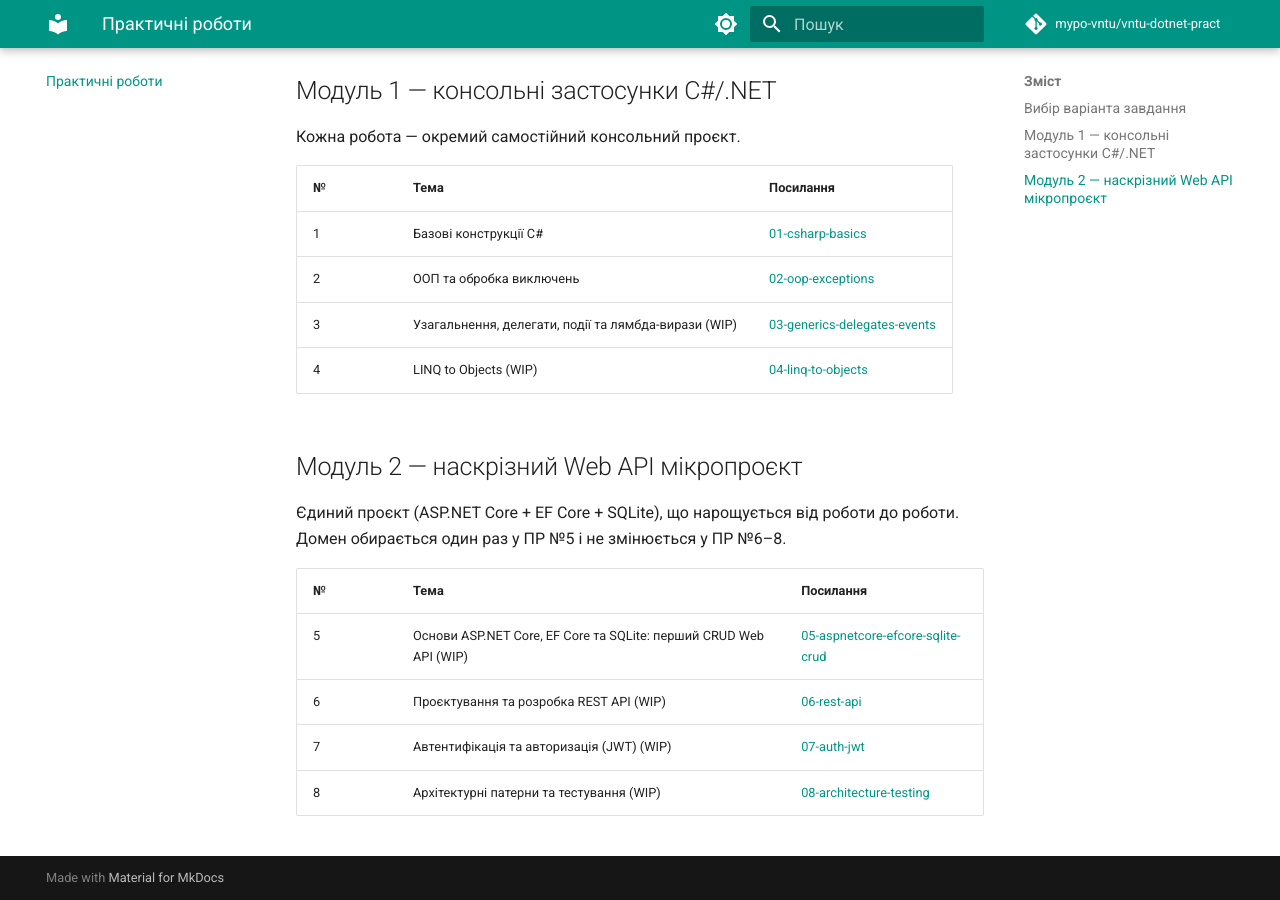
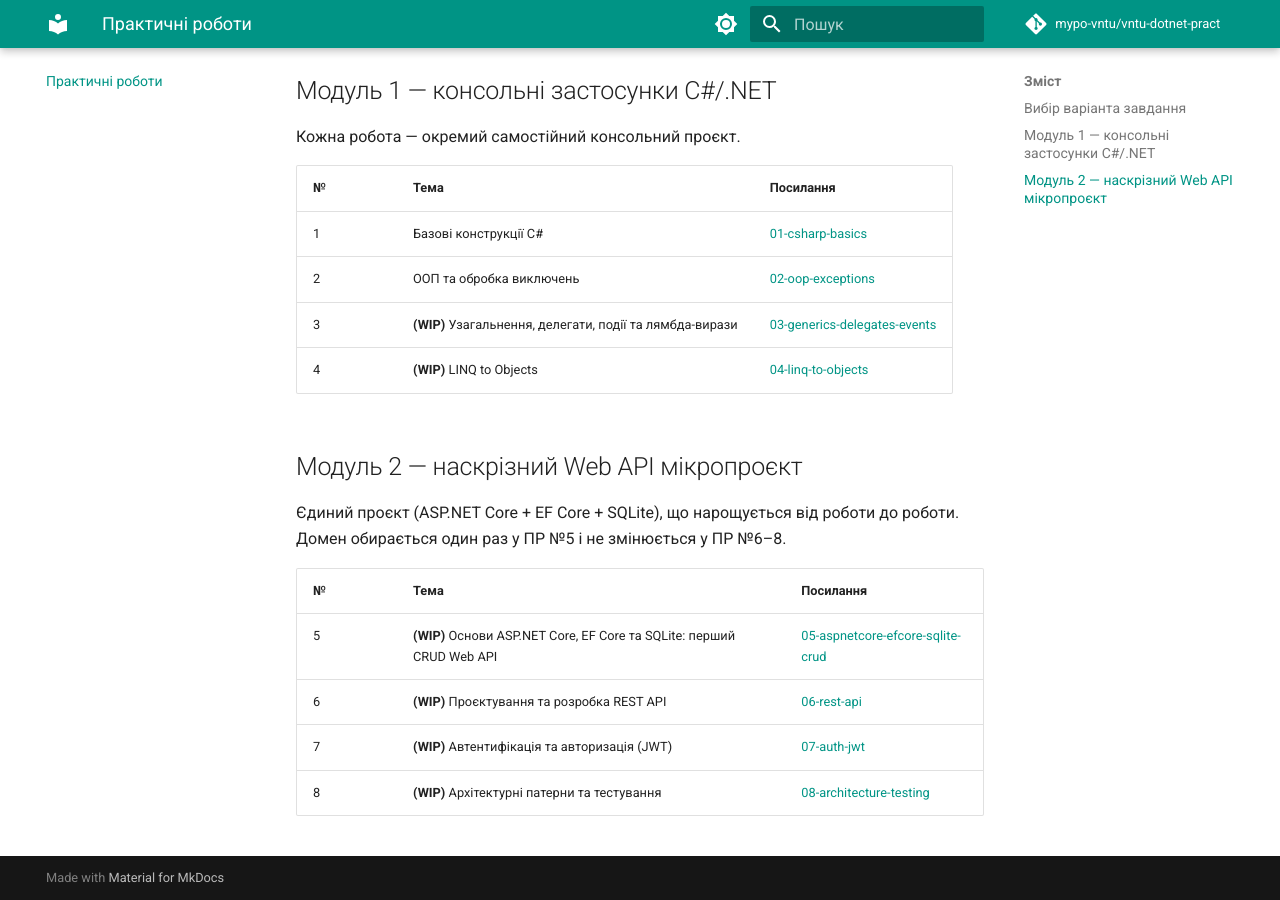
Before and after one commit to mypo-vntu/vntu-dotnet-pract, an MkDocs documentation site: the page built from site-docs/practs/index.md, in a window 1280 px wide and 900 px high, scrolled down 1923 px. Built offline with MkDocs 1.6.1 and Material for MkDocs 9.7.7, drawn with Linux system fonts in a browser that asks for light colours; comment, search, counter and statistics services are not loaded.

Commit message:
more clean marks

```diff
--- a/practs/README.md
+++ b/practs/README.md
@@ -50,8 +50,8 @@
 |---|---|---|
 | 1 | Базові конструкції C# | [01-csharp-basics](./01-csharp-basics) |
 | 2 | ООП та обробка виключень | [02-oop-exceptions](./02-oop-exceptions) |
-| 3 | Узагальнення, делегати, події та лямбда-вирази (WIP) | [03-generics-delegates-events](./03-generics-delegates-events) |
-| 4 | LINQ to Objects (WIP) | [04-linq-to-objects](./04-linq-to-objects) |
+| 3 | **(WIP)** Узагальнення, делегати, події та лямбда-вирази | [03-generics-delegates-events](./03-generics-delegates-events) |
+| 4 | **(WIP)** LINQ to Objects | [04-linq-to-objects](./04-linq-to-objects) |
 
 ## Модуль 2 — наскрізний Web API мікропроєкт
 
@@ -59,7 +59,7 @@
 
 | № | Тема | Посилання |
 |---|---|---|
-| 5 | Основи ASP.NET Core, EF Core та SQLite: перший CRUD Web API (WIP) | [05-aspnetcore-efcore-sqlite-crud](./05-aspnetcore-efcore-sqlite-crud) |
-| 6 | Проєктування та розробка REST API (WIP) | [06-rest-api](./06-rest-api) |
-| 7 | Автентифікація та авторизація (JWT) (WIP) | [07-auth-jwt](./07-auth-jwt) |
-| 8 | Архітектурні патерни та тестування (WIP) | [08-architecture-testing](./08-architecture-testing) |
+| 5 | **(WIP)** Основи ASP.NET Core, EF Core та SQLite: перший CRUD Web API | [05-aspnetcore-efcore-sqlite-crud](./05-aspnetcore-efcore-sqlite-crud) |
+| 6 | **(WIP)** Проєктування та розробка REST API | [06-rest-api](./06-rest-api) |
+| 7 | **(WIP)** Автентифікація та авторизація (JWT) | [07-auth-jwt](./07-auth-jwt) |
+| 8 | **(WIP)** Архітектурні патерни та тестування | [08-architecture-testing](./08-architecture-testing) |
```
